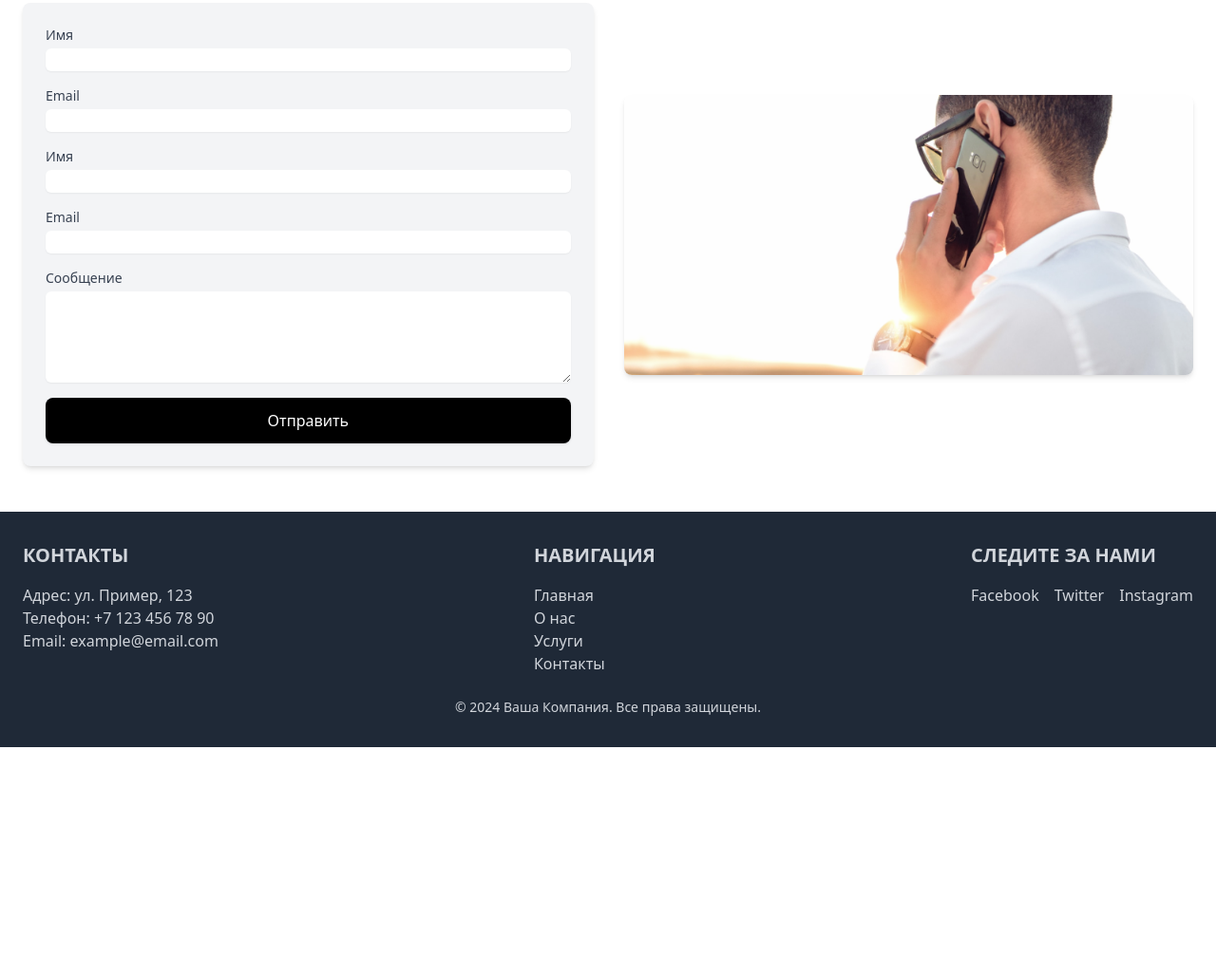
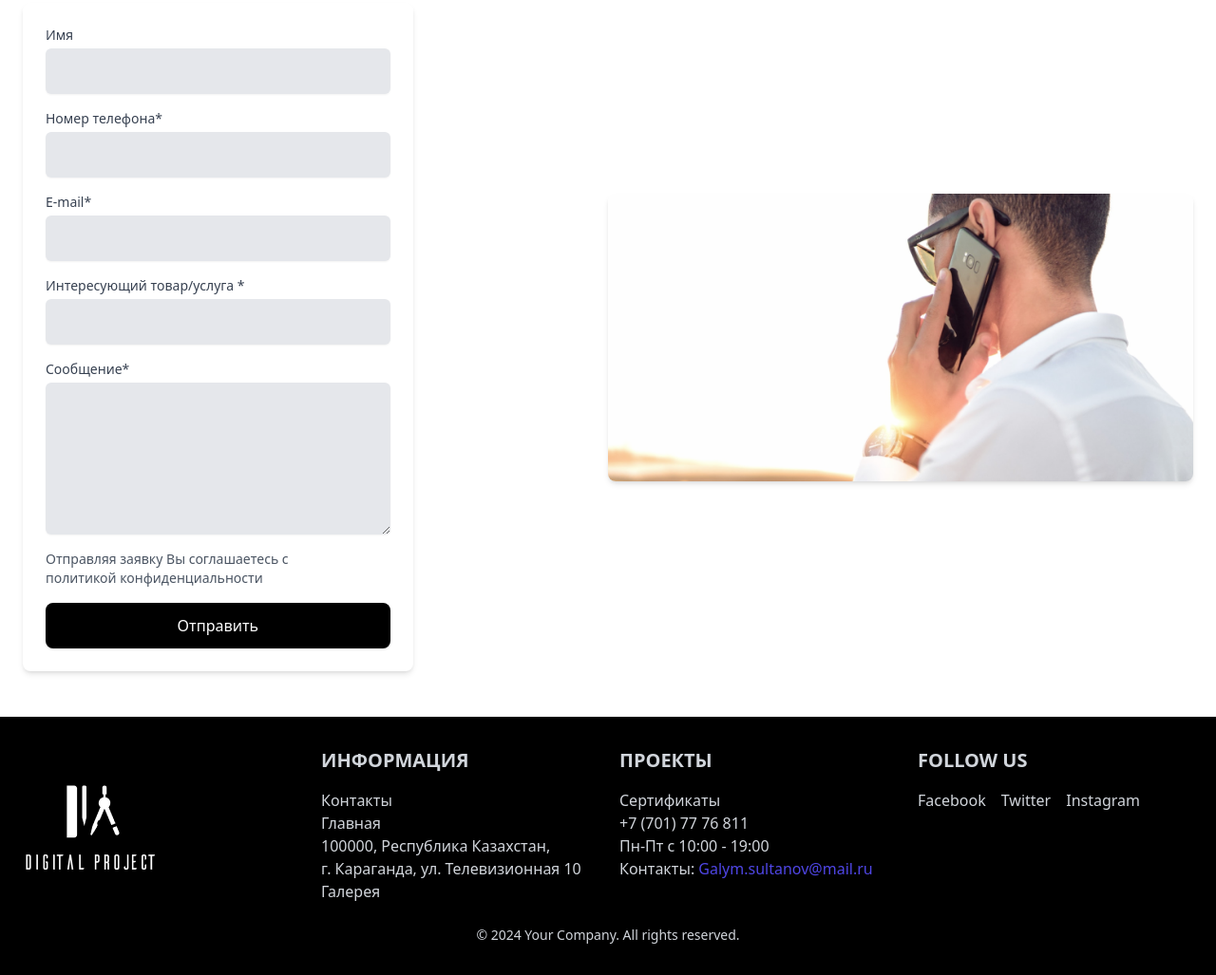
Before and after one commit to microhexagon/umekalsoom-architects-project2, a plain HTML site: page index.html in a window 1280 px wide. Shown: the part 2666-3693 px from the top of the page at 95% size. Before the commit the page ends 3453 px from the top, so only its background shows below. Drawn offline with nearby package versions, Linux system fonts and the light colour scheme.

Commit message:
footer section

```diff
--- a/index.html
+++ b/index.html
@@ -141,37 +141,41 @@
     </div>
 
     <!-- Button -->
-    <div class="text-right mt-8">
-      <a href="#" class="inline-block bg-black text-white px-6 py-3 rounded-lg shadow hover:bg-gray-700">Все проекты</a>
+    <div class="text-right mt-8 ">
+      <a href="#" class="inline-block bg-gray-700 text-white px-6 py-3 rounded-lg shadow hover:bg-gray-700">Все проекты</a>
     </div>
   </div>
 </section>
 <!-- Contact Section -->
 <section class="py-12 bg-white">
   <div class="container mx-auto px-6">
-      <h1 class="text-4xl font-bold text-center mb-8 uppercase">Связаться с нами</h1>
+      <h1 class="text-4xl font-bold text-gray-300 mb-8 uppercase">Связаться с нами</h1>
       <div class="flex flex-col md:flex-row items-center justify-between">
           <!-- Contact Form -->
-          <form class="w-full md:w-1/2 bg-gray-100 p-6 rounded-lg shadow-md">
+          <form class="w-full md:w-1/3 bg-white p-6 rounded-lg shadow-md">
             <div class="mb-4">
               <label for="name" class="block text-sm font-medium text-gray-700">Имя</label>
-              <input type="text" id="name" class="mt-1 block w-full border-gray-300 rounded-md shadow-sm focus:ring-indigo-500 focus:border-indigo-500">
+              <input type="text" id="name" class="h-12  mt-1 block w-full bg-gray-200 border-gray-400 rounded-md shadow-sm focus:ring-indigo-500 focus:border-indigo-500">
           </div>
           <div class="mb-4">
-              <label for="email" class="block text-sm font-medium text-gray-700">Email</label>
-              <input type="email" id="email" class="mt-1 block w-full border-gray-300 rounded-md shadow-sm focus:ring-indigo-500 focus:border-indigo-500">
+              <label for="phone" class="block text-sm font-medium text-gray-700">Номер телефона*</label>
+              <input type="text" id="email" class="h-12 mt-1 block w-full bg-gray-200 border-gray-300 rounded-md shadow-sm focus:ring-indigo-500 focus:border-indigo-500">
           </div>
               <div class="mb-4">
-                  <label for="name" class="block text-sm font-medium text-gray-700">Имя</label>
-                  <input type="text" id="name" class="mt-1 block w-full border-gray-300 rounded-md shadow-sm focus:ring-indigo-500 focus:border-indigo-500">
+                  <label for="email" class="block text-sm font-medium text-gray-700"> E-mail* </label>
+                  <input type="email" id="name" class="h-12 mt-1 block w-full bg-gray-200 border-gray-300 rounded-md shadow-sm focus:ring-indigo-500 focus:border-indigo-500">
               </div>
               <div class="mb-4">
-                  <label for="email" class="block text-sm font-medium text-gray-700">Email</label>
-                  <input type="email" id="email" class="mt-1 block w-full border-gray-300 rounded-md shadow-sm focus:ring-indigo-500 focus:border-indigo-500">
+                  <label for="product" class="block text-sm font-medium text-gray-700">Интересующий товар/услуга *</label>
+                  <input type="text" id="email" class="h-12 mt-1 block w-full bg-gray-200 border-gray-300 rounded-md shadow-sm focus:ring-indigo-500 focus:border-indigo-500">
               </div>
               <div class="mb-4">
-                  <label for="message" class="block text-sm font-medium text-gray-700">Сообщение</label>
-                  <textarea id="message" rows="4" class="mt-1 block w-full border-gray-300 rounded-md shadow-sm focus:ring-indigo-500 focus:border-indigo-500"></textarea>
+                  <label for="message" class="block text-sm font-medium text-gray-700">Сообщение* </label>
+                  <textarea id="message" rows="4" class="h-40 mt-1 block w-full bg-gray-200 border-gray-300 rounded-md shadow-sm focus:ring-indigo-500 focus:border-indigo-500"></textarea>
+              </div>
+              <div class="mb-4 text-sm text-gray-600">
+                Отправляя заявку Вы соглашаетесь с <br>
+                 политикой конфиденциальности
               </div>
               <button type="submit" class="w-full bg-black text-white px-6 py-3 rounded-lg shadow hover:bg-gray-700">Отправить</button>
           </form>
@@ -182,28 +186,38 @@
       </div>
   </div>
 </section>
+<!-- Footer Section -->
+<footer class="bg-black text-gray-300 py-8">
+  <div class="container mx-auto px-6 text-center md:text-left">
+      <div class="grid grid-cols-1 md:grid-cols-4 gap-6">
 
-<!-- Footer Section -->
-<footer class="bg-gray-800 text-gray-300 py-8">
-  <div class="container mx-auto px-6 text-center md:text-left">
-      <div class="flex flex-col md:flex-row justify-between">
+          <!-- Column 1:-->
+          <div class="mb-6 md:mb-0 mt-10">
+              <img src="/assests/Group 11 1.png" alt="Company Logo" class="w-1/2 h-auto mx-auto md:mx-0">
+          </div>
+
+          <!-- Column 2: -->
           <div class="mb-6 md:mb-0">
-              <h2 class="text-xl font-bold uppercase mb-4">Контакты</h2>
-              <p>Адрес: ул. Пример, 123</p>
-              <p>Телефон: +7 123 456 78 90</p>
-              <p>Email: example@email.com</p>
+              <h2 class="text-xl font-bold uppercase mb-4">Информация</h2>
+              <p>Контакты</p>
+              <p>Главная</p>
+              <p>100000, Республика Казахстан,</p>
+              <p>г. Караганда, ул. Телевизионная 10</p>
+              <p>Галерея</p>
           </div>
+
+          <!-- Column 3 -->
           <div class="mb-6 md:mb-0">
-              <h2 class="text-xl font-bold uppercase mb-4">Навигация</h2>
-              <ul>
-                  <li><a href="#" class="hover:underline">Главная</a></li>
-                  <li><a href="#" class="hover:underline">О нас</a></li>
-                  <li><a href="#" class="hover:underline">Услуги</a></li>
-                  <li><a href="#" class="hover:underline">Контакты</a></li>
-              </ul>
+              <h2 class="text-xl font-bold uppercase mb-4">Проекты</h2>
+              <p>Сертификаты</p>
+              <p>+7 (701) 77 76 811</p>
+              <p>Пн-Пт с 10:00 - 19:00</p>
+              <p>Контакты: <a href="mailto:Galym.sultanov@mail.ru" class="text-indigo-600 hover:underline">Galym.sultanov@mail.ru</a></p>
           </div>
-          <div>
-              <h2 class="text-xl font-bold uppercase mb-4">Следите за нами</h2>
+
+          <!-- Column 4: Follow Us -->
+          <div class="mb-6 md:mb-0">
+              <h2 class="text-xl font-bold uppercase mb-4">Follow Us</h2>
               <div class="flex justify-center md:justify-start space-x-4">
                   <a href="#" class="hover:text-white"><i class="fab fa-facebook"></i> Facebook</a>
                   <a href="#" class="hover:text-white"><i class="fab fa-twitter"></i> Twitter</a>
@@ -211,8 +225,11 @@
               </div>
           </div>
       </div>
-      <p class="text-center mt-6 text-sm">&copy; 2024 Ваша Компания. Все права защищены.</p>
+
+      <p class="text-center mt-6 text-sm">&copy; 2024 Your Company. All rights reserved.</p>
   </div>
 </footer>
+
+
 </body>
 </html>
```
Also changed, not shown: assests/Group 11 1.png (added).
